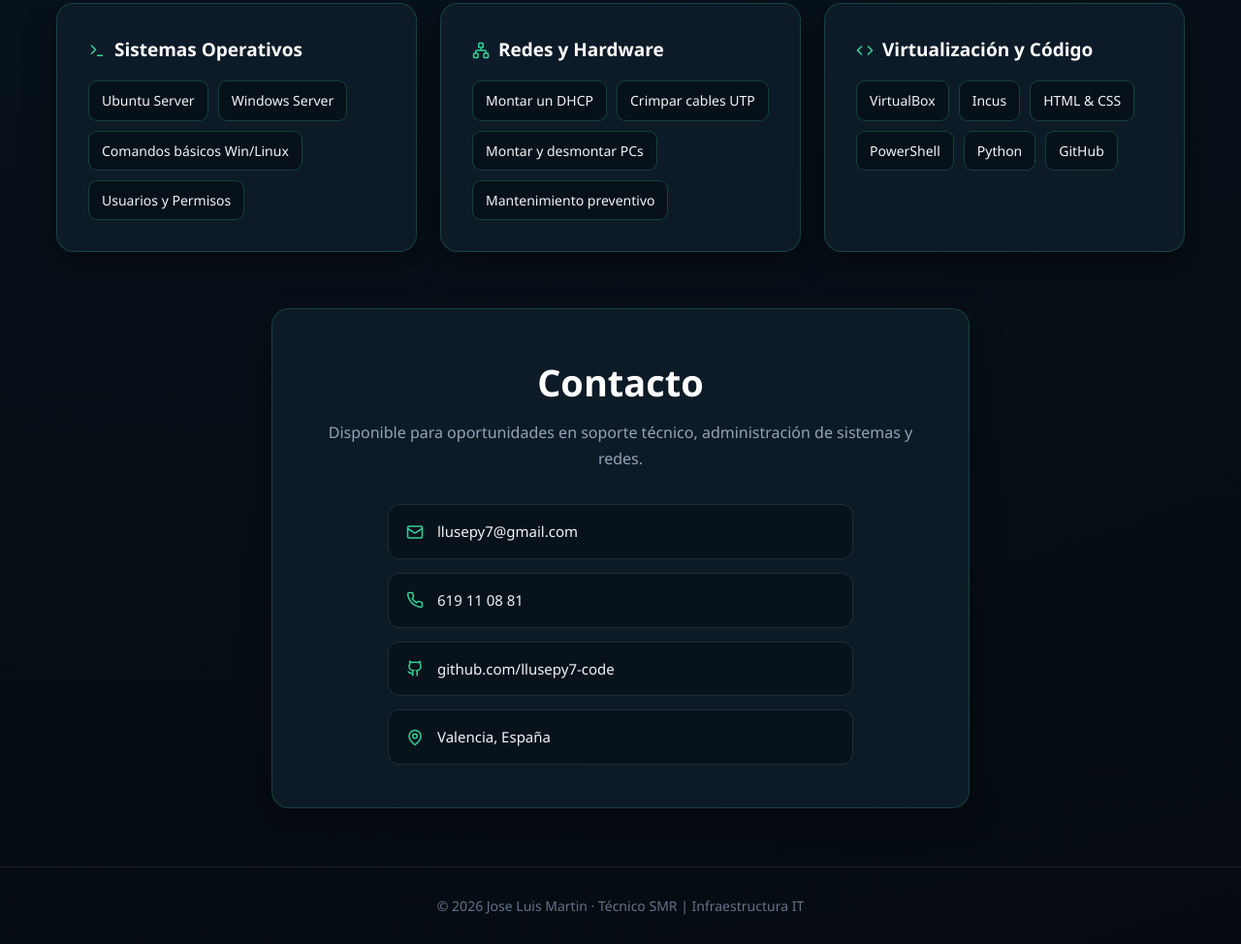
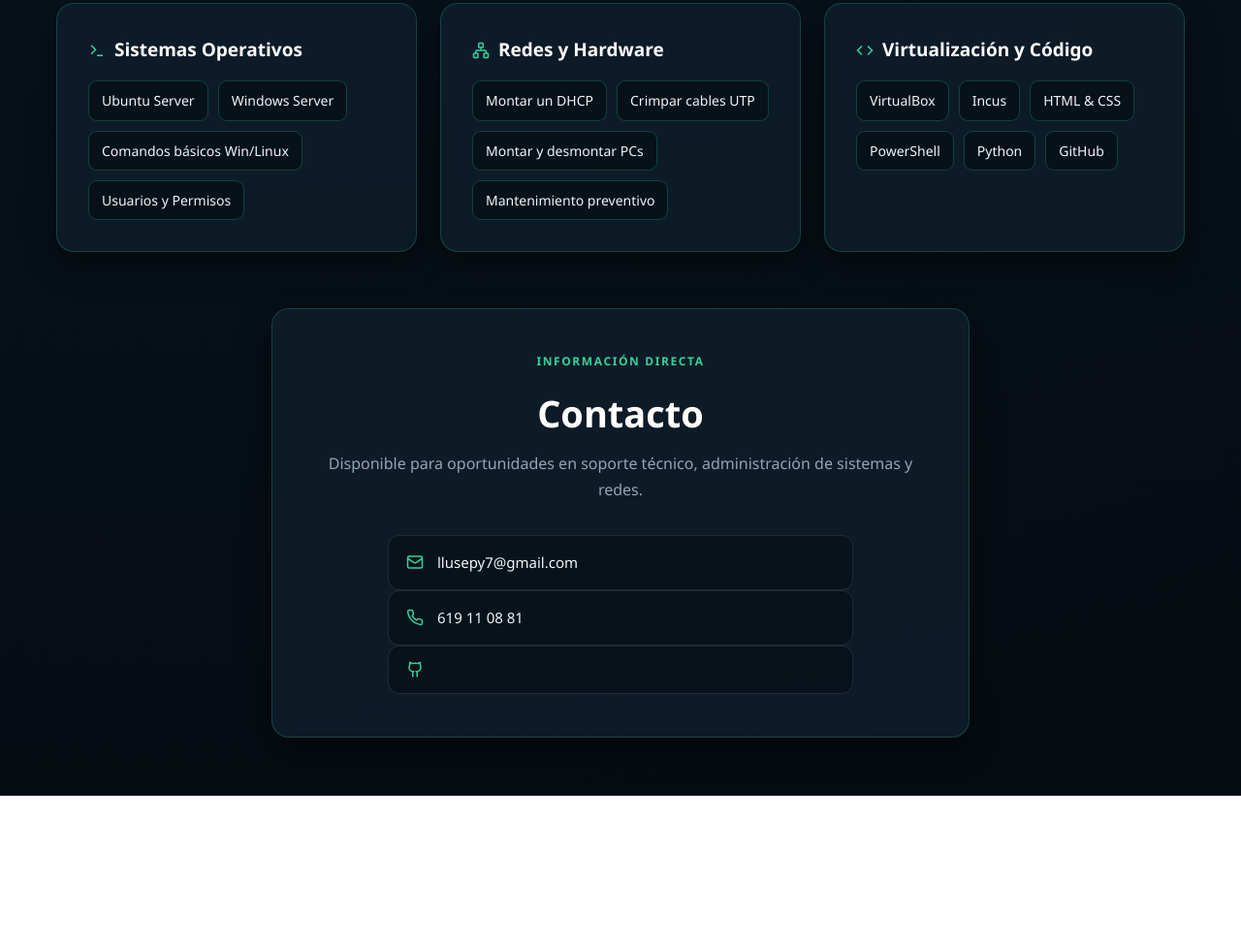
Before and after one commit to llusepy7-code/curriculum, a plain HTML site: page index.html in a window 1280 px wide. Shown: the part 2613-3587 px from the top of the page at 97% size. After the commit the page ends 3434 px from the top, so only its background shows below. Drawn offline with Linux system fonts and the light colour scheme.

Commit message:
Update index.html

```diff
--- a/index.html
+++ b/index.html
@@ -4,7 +4,7 @@
     <meta charset="UTF-8">
     <meta name="viewport" content="width=device-width, initial-scale=1.0">
     <title>Jose Luis Martin | Técnico IT</title>
-    <link rel="stylesheet" href="css/style.css?v=6">
+    <link rel="stylesheet" href="css/style.css?v=7">
 </head>
 <body>
 
@@ -223,16 +223,16 @@
             </div>
         </section>
 
-        <!-- CONTACTO -->
+        <!-- CONTACTO CENTRADO -->
         <section id="contacto" class="seccion seccion-final">
             <div class="card contacto-card">
                 <div class="contacto-header">
+                    <span class="eyebrow">Información Directa</span>
                     <h2>Contacto</h2>
                     <p>Disponible para oportunidades en soporte técnico, administración de sistemas y redes.</p>
                 </div>
 
                 <div class="contacto-grid">
-                    <div class="contacto-lista">
                     <a href="mailto:llusepy7@gmail.com" class="contacto-item">
                         <svg class="ico ico-verde" viewBox="0 0 24 24" fill="none" stroke="currentColor" stroke-width="2"><rect x="2" y="4" width="20" height="16" rx="2"/><path d="m22 7-8.97 5.7a1.94 1.94 0 0 1-2.06 0L2 7"/></svg>
                         <span>llusepy7@gmail.com</span>
@@ -242,23 +242,4 @@
                         <span>619 11 08 81</span>
                     </a>
                     <a href="https://github.com/llusepy7-code" target="_blank" class="contacto-item">
-                            <svg class="ico ico-verde" viewBox="0 0 24 24" fill="none" stroke="currentColor" stroke-width="2"><path d="M15 22v-4a4.8 4.8 0 0 0-1-3.5c3 0 6-2 6-5.5.08-1.25-.27-2.48-1-3.5.28-1.15.28-2.35 0-3.5 0 0-1 0-3 1.5-2.64-.5-5.36-.5-8 0C6 2 5 2 5 2c-.3 1.15-.3 2.35 0 3.5A5.403 5.403 0 0 0 4 9c0 3.5 3 5.5 6 5.5-.39.49-.68 1.05-.85 1.65-.17.6-.22 1.23-.15 1.85v4"/><path d="M9 18c-4.51 2-5-2-7-2"/></svg>
-                            <span>github.com/llusepy7-code</span>
-                        </a>
-                        <div class="contacto-item">
-                            <svg class="ico ico-verde" viewBox="0 0 24 24" fill="none" stroke="currentColor" stroke-width="2"><path d="M20 10c0 6-8 12-8 12s-8-6-8-12a8 8 0 0 1 16 0Z"/><circle cx="12" cy="10" r="3"/></svg>
-                            <span>Valencia, España</span>
-                        </div>
-                    </div>
-                </div>
-            </div>
-        </section>
-
-    </main>
-
-    <footer class="footer">
-        <p>© 2026 Jose Luis Martin · Técnico SMR | Infraestructura IT</p>
-    </footer>
-
-</body>
-</html>
+                        <svg class="ico ico-verde" viewBox="0 0 24 24" fill="none" stroke="currentColor" stroke-width="2"><path d="M15 22v-4a4.8 4.8 0 0 0-1-3.5c3 0 6-2 6-5.5.08-1.25-.27-2.48-1-3.5.28-1.15.28-2.35 0-3.5 0 0-1 0-3 1.5-2.64-.5-5.36-.5-8 0C6 2 5 2 5 2c-.3 1.15-.3 2.35 0 3.5A5.403 5.403 0 0 0 4 9c0 3.5 3 5.5 6 5.5-.39.49-.68 1.05-.85 1.65-.17.6-.22 1.23-.15 1.85v4"/><path d="M9 18c-4.
```
Lines whose indentation alone changed are shown as unchanged.
